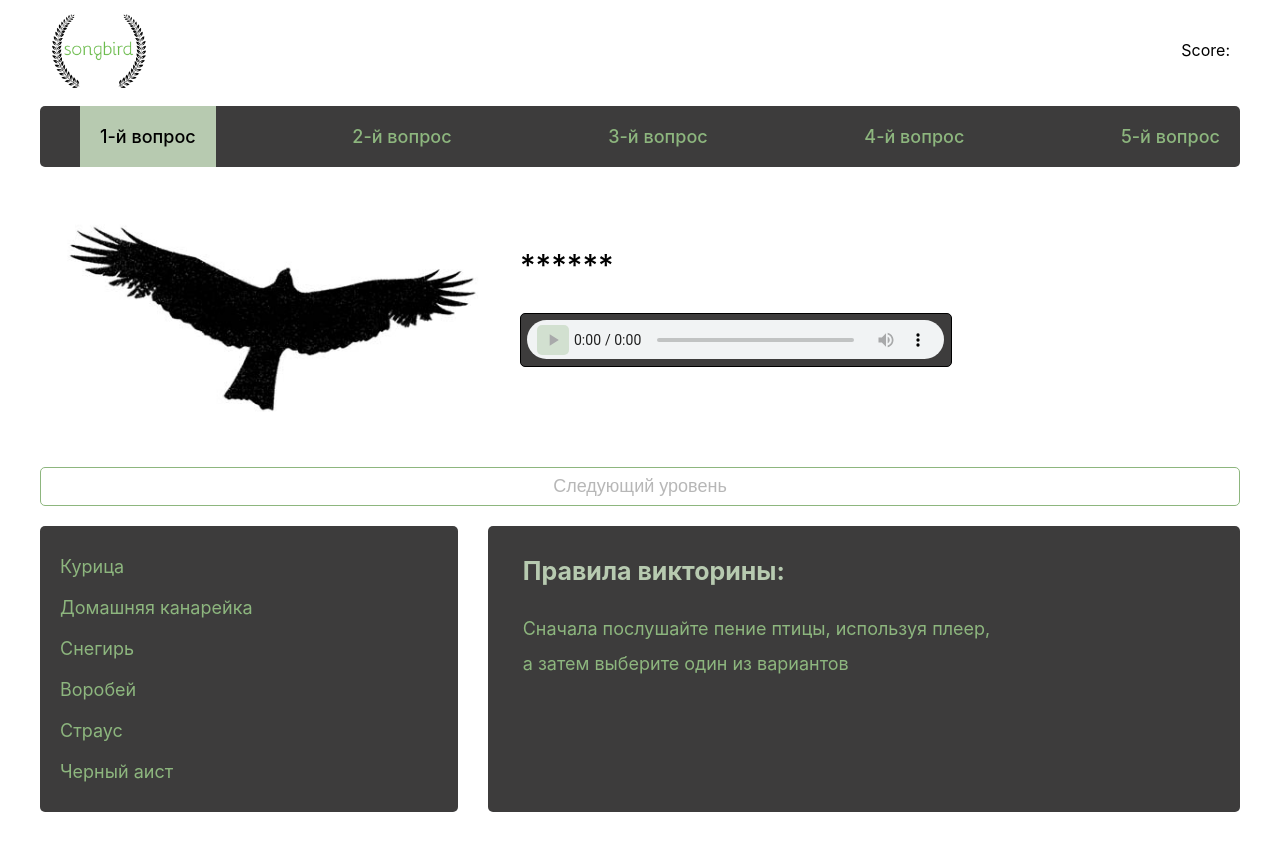
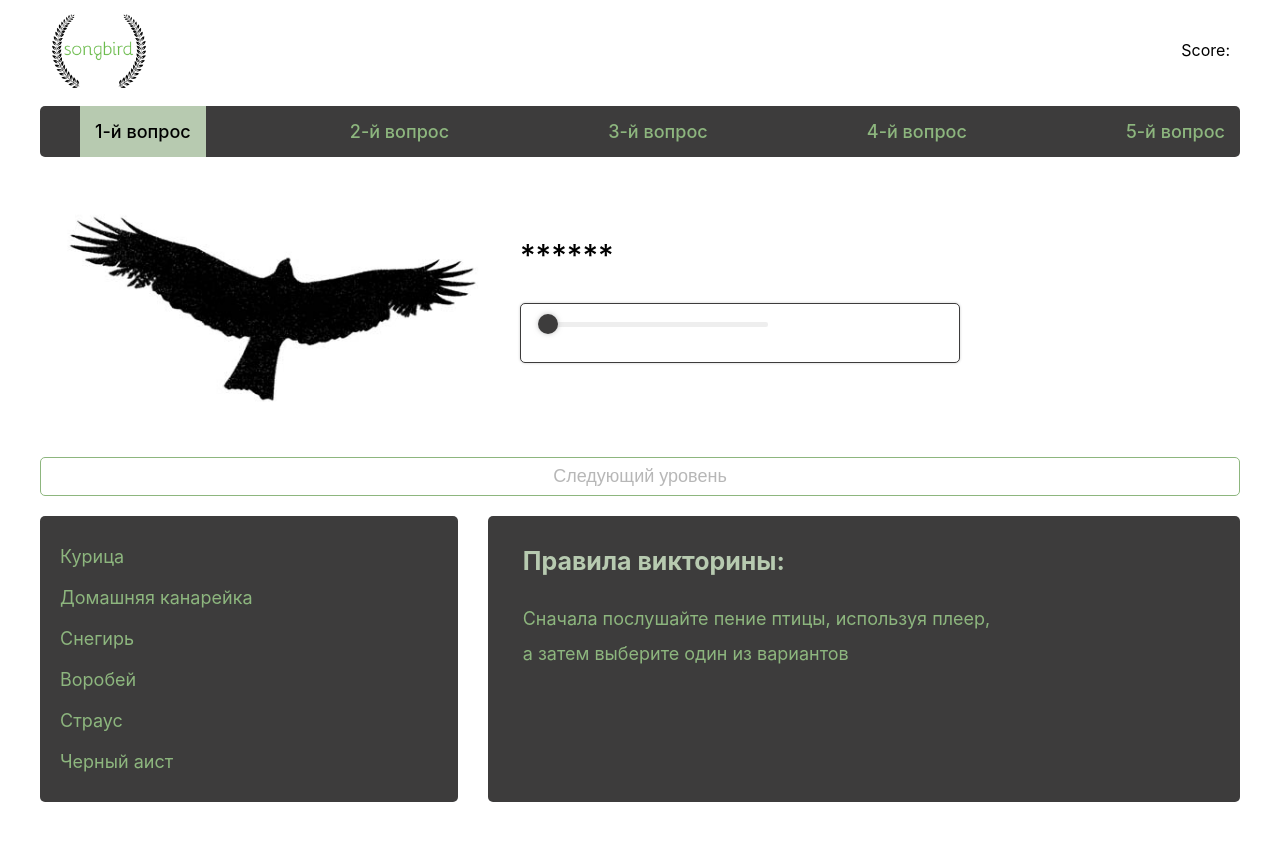
Before and after one commit to AnzhelaMartsinovich/songbird, a React (Create React App) app: page / in a window 1280 px wide. Built offline with nearby package versions, Linux system fonts and the light colour scheme; no server answers.

Commit message:
feat: add react-h5-audio-player and styles

```diff
--- a/package.json
+++ b/package.json
@@ -9,6 +9,7 @@
     "node-sass": "^4.13.1",
     "react": "^16.12.0",
     "react-dom": "^16.12.0",
+    "react-h5-audio-player": "^2.3.2",
     "react-scripts": "3.3.1"
   },
   "scripts": {
--- /dev/null
+++ b/src/commonStyles/audio.scss
@@ -0,0 +1,55 @@
+.rhap_container,
+.rhap_progress-container {
+  &:focus {
+    outline: 0;
+  }
+}
+.rhap_additional-controls,
+.rhap_volume-controls,
+.rhap_rewind-button,
+.rhap_forward-button,
+.rhap_current-time,
+.rhap_total-time {
+  display: none;
+}
+
+.rhap_container {
+  flex-direction: row-reverse;
+  max-width: 440px;
+  height: 60px;
+  border-radius: 5px;
+  border: 1px solid #3d3c3c;
+}
+
+.rhap_progress-section {
+  width: 60%;
+  flex: auto;
+}
+.rhap_controls-section {
+  width: 50px;
+  margin-top: 0;
+  flex: none;
+}
+
+.rhap_volume-controls {
+  justify-content: center;
+}
+
+path {
+  fill: #8db67e;
+}
+
+.rhap_progress-indicator {
+  background-color: #3d3c3c;
+}
+
+.descr-audio{
+  padding-left: 0;
+  padding-right: 30px;
+  background-color: transparent;
+  border: none;
+  height: 50px;
+  & .rhap_progress-indicator{
+    background-color: #b7cab0;
+  }
+}
--- a/src/components/Descr/Descr.js
+++ b/src/components/Descr/Descr.js
@@ -1,10 +1,21 @@
 import React from 'react';
 import './style.scss';
+import AudioPlayer from "react-h5-audio-player";
+import 'react-h5-audio-player/lib/styles.css';
+import './../../commonStyles/audio.scss';
 
 function Descr({ birds, selectedBird, currentQuestionIndex }) {
 	birds = birds[currentQuestionIndex];
 
 	let allInformation = birds.find(bird => bird.name === selectedBird);
+
+	const Player = () => (
+		<AudioPlayer
+			src={allInformation === undefined ? '' : allInformation.audio}
+			style={{ display: allInformation === undefined ? 'none' : 'flex' }}
+			className="descr-audio"
+		/>
+	);
 
 	return (
 		<div className="descr">
@@ -18,7 +29,7 @@ function Descr({ birds, selectedBird, currentQuestionIndex }) {
 						{allInformation === undefined ? '' : allInformation.species}
 					</h5>
 
-					<audio controls="controls" src={allInformation === undefined ? '' : allInformation.audio} className="descr__audio" style={{ display: allInformation === undefined ? 'none' : 'block' }} />
+					<Player />
 				</div>
 
 				<img className="descr__bird-img" src={allInformation === undefined ? '' : allInformation.image} alt="bird" style={{ display: allInformation === undefined ? 'none' : 'block' }} />
--- a/src/components/Header/style.scss
+++ b/src/components/Header/style.scss
@@ -25,7 +25,7 @@ h1 {
   }
 
   &-item {
-    padding: 20px;
+    padding: 15px;
     font-size: 18px;
     font-weight: 500;
 
--- a/src/components/Options/Options.js
+++ b/src/components/Options/Options.js
@@ -23,8 +23,6 @@ function Options({ birds, onBirdClick, onBirdClickApp, currentQuestionIndex }) {
 		onBirdClick(bird);
 		onBirdClickApp(bird);
 	};
-	// let bla = currentQuestionIndex - 1;
-	// console.log(currentQuestionIndex, bla);
 
 	const birdsList = birds.map(bird => (
 		<li
--- a/src/components/Question/Question.js
+++ b/src/components/Question/Question.js
@@ -2,8 +2,18 @@ import React from "react";
 import "./style.scss";
 import bird from "./../../img/bird.jpg";
 import answer from "./../../helpers/answers";
+import AudioPlayer from "react-h5-audio-player";
+import 'react-h5-audio-player/lib/styles.css';
+import './../../commonStyles/audio.scss';
+
 
 function Question({ selectedBirdFromApp, currentQuestion }) {
+	const Player = () => (
+		<AudioPlayer
+			src={answer[currentQuestion].audio}
+		/>
+	);
+
 	return (
 		<div className="question">
 			<img
@@ -21,12 +31,7 @@ function Question({ selectedBirdFromApp, currentQuestion }) {
 						? selectedBirdFromApp.name
 						: "******"}
 				</h3>
-
-				<audio
-					controls="controls"
-					src={answer[currentQuestion].audio}
-					className="question__audio"
-				/>
+				<Player />
 			</div>
 		</div>
 	);
--- a/src/components/Question/style.scss
+++ b/src/components/Question/style.scss
@@ -17,9 +17,7 @@
   &-title {
     font-weight: 500;
     text-align: left;
-    // font-size: 22px;
     font-size: 30px;
-    margin-bottom: 0;
   }
 
   &__audio {
@@ -38,3 +36,8 @@ audio::-webkit-media-controls-play-button {
   height: 30px;
   border-radius: 5px;
 }
+
+audio::-webkit-media-controls-current-time-display,
+audio::-webkit-media-controls-time-remaining-display {
+  display: none;
+}
```
Also changed, not shown: 1 other file (tests, documents, lock files or other folders).
